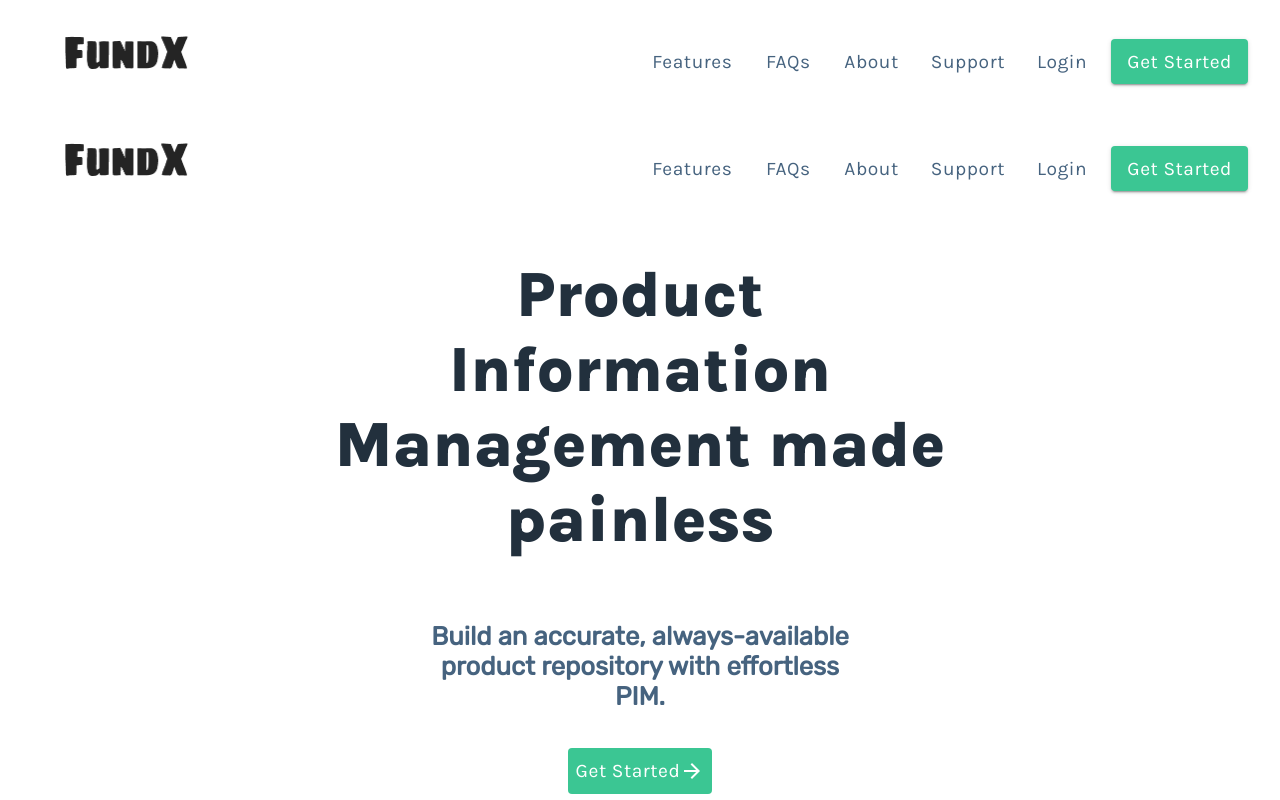
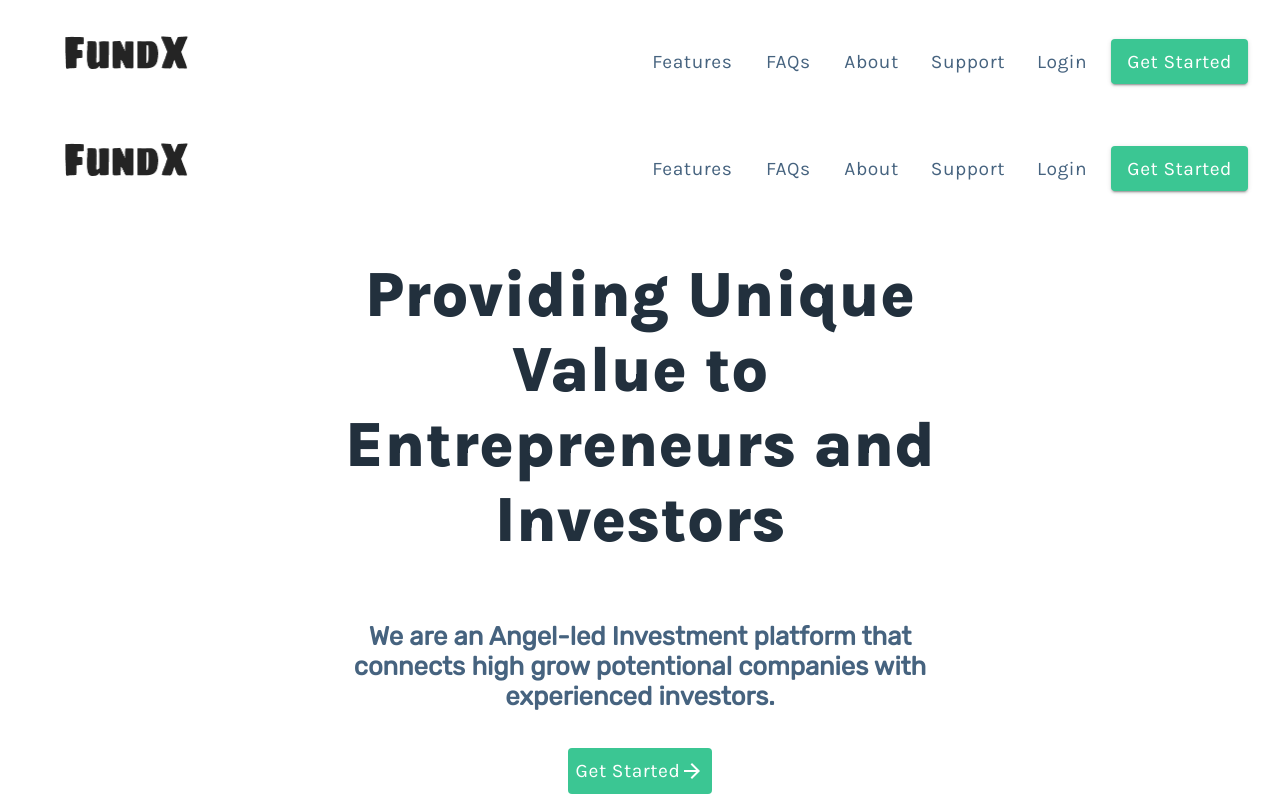
Before and after one commit to gouser1/FundX, a React (Create React App) app in the folder client/: page /Home in a window 1280 px wide. Built offline with nearby package versions, Linux system fonts and the light colour scheme.

Commit message:
Changed Hero Text

```diff
--- a/client/src/components/home/Hero/Hero.js
+++ b/client/src/components/home/Hero/Hero.js
@@ -24,15 +24,15 @@ function Hero(props) {
         <Grid item lg={6} md={10} sm={10} xs={12}>
           <Box textAlign="center">
             <h1 className={classes.h1}>
-              Product Information Management made painless
+              Providing Unique Value to Entrepreneurs and Investors
             </h1>
           </Box>
         </Grid>
-        <Grid item lg={4} md={10} sm={10} xs={12}>
+        <Grid item lg={6} md={10} sm={10} xs={12}>
           <Box textAlign="center">
             <h2 className={classes.h2}>
-              Build an accurate, always-available product repository with
-              effortless PIM.
+              We are an Angel-led Investment platform that connects high grow
+              potentional companies with experienced investors.
             </h2>
           </Box>
         </Grid>
```
